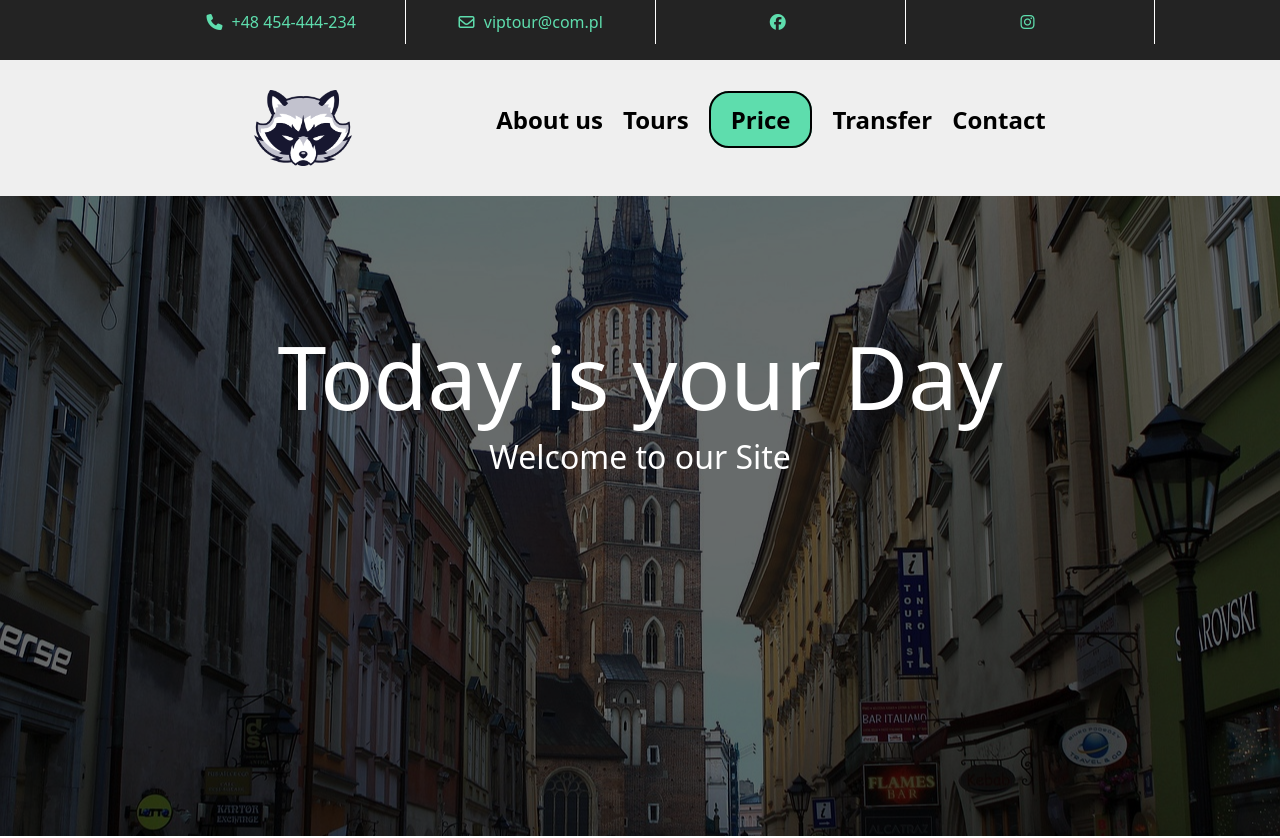
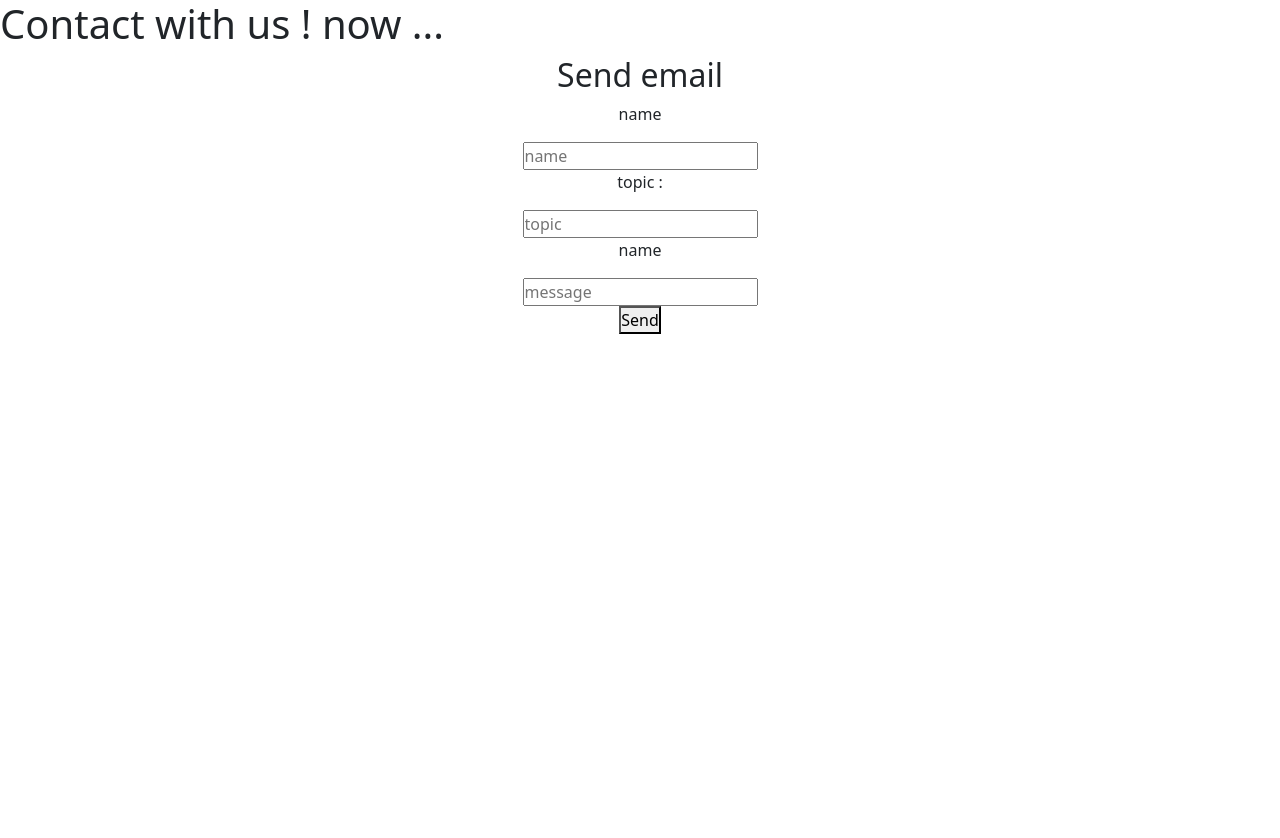
Before and after one commit to marcinoles87/vp2024, a React (Create React App) app: page /formcontact in a window 1280 px wide. Shown: the top 838 px of the page. After the commit the page ends 800 px from the top, so only its background shows below. Built offline with nearby package versions, Linux system fonts and the light colour scheme.

Commit message:
add section

```diff
--- a/src/App.css
+++ b/src/App.css
@@ -542,6 +542,18 @@
   object-fit: cover;
 }
 
+.form-container{
+  display: flex;
+  flex-direction: column;
+  justify-content: center;
+  align-items: center;
+  text-align: center;
+}
+
+.form-container input{
+
+}
+
 
 
 @media screen and (max-width:460px) {
--- a/src/App.js
+++ b/src/App.js
@@ -18,6 +18,7 @@ import Energylandia from './pages/Energylandia';
 import Wieliczka from './pages/Wieliczka';
 import Price  from './pages/Price';
 import Ticket from './pages/Ticket';
+import FormContact from './pages/FormContact';
 
 
 function App() {
@@ -51,6 +52,7 @@ function App() {
         <Route path='/czestochowa' element={<Czestochowa></Czestochowa>}></Route>
         <Route path='/price' element={<Price></Price>}></Route>
         <Route path='/tickets' element={<Ticket></Ticket>}></Route>
+        <Route path='/formcontact' element={<FormContact></FormContact>}></Route>
 
 
     </Routes>
--- a/src/components/Contact.js
+++ b/src/components/Contact.js
@@ -21,6 +21,7 @@ Nasi doświadczeni kierowcy są gwarantem bezpiecznego przewozu w terminie oraz
 
         <h2><Link to={'/price'}>Price</Link></h2>
         <h2><Link to={'/tickets'}>Tickets</Link></h2>
+        <h2><Link to={'/formcontact'}>Send email to us</Link></h2>
 
 
 
--- /dev/null
+++ b/src/pages/FormContact.js
@@ -0,0 +1,32 @@
+import React from 'react'
+
+function FormContact() {
+  return (
+    <div>
+        <h1>Contact with us ! now ...</h1>
+
+        <div className='form-container'>
+            <h2>Send email</h2>
+            <label>
+                <p>name</p>
+                <input type='text' placeholder='name'></input>
+            </label>
+
+            <label>
+                <p>topic :</p>
+                <input type='text' placeholder='topic'></input>
+            </label>
+
+            <label>
+                <p>name</p>
+                <input type='textarea' placeholder='message'></input>
+            </label>
+
+            <button>Send</button>
+        </div>
+
+    </div>
+  )
+}
+
+export default FormContact
```
